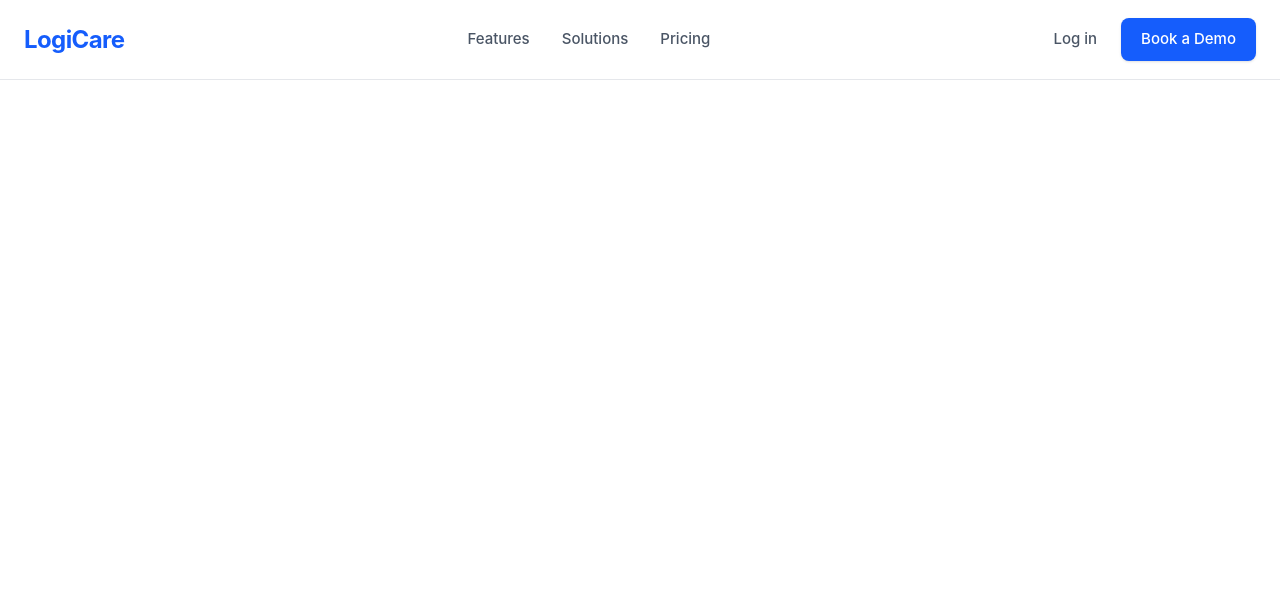
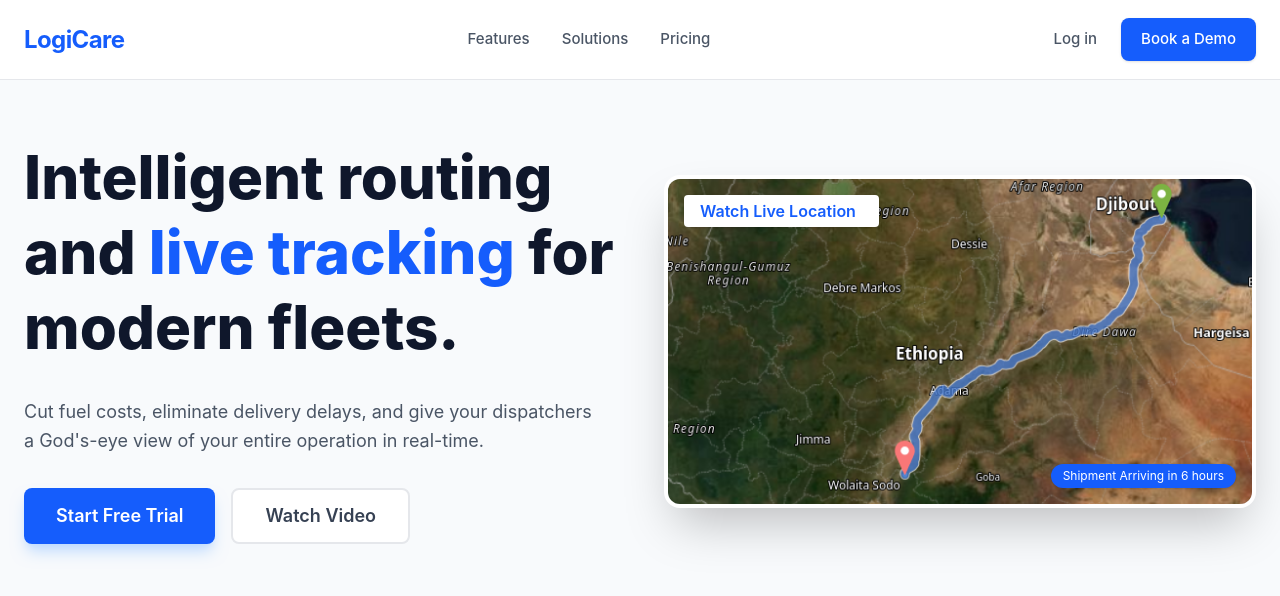
Before and after one commit to Kbrom-Mehari/logistics-platform-web, a React (Vite) app: page / in a window 1280 px wide. Shown: the top 596 px of the page. Built offline with nearby package versions, Linux system fonts and the light colour scheme.

Commit message:
added router

```diff
--- a/src/layouts/LandingLayout.tsx
+++ b/src/layouts/LandingLayout.tsx
@@ -1,11 +1,7 @@
-import React from "react";
-
-interface LandingLayoutProps {
-    children: React.ReactNode;
-}
+import {Outlet} from "react-router-dom";
 
 
-export default function LandingLayout({ children }: LandingLayoutProps) {
+export default function LandingLayout() {
     return (
         <div className="h-screen bg-white font-sans text-slate-900 selection:bg-blue-500 selection:text-white scrollbar-none overflow-auto">
 
@@ -18,9 +14,9 @@ export default function LandingLayout({ children }: LandingLayoutProps) {
 
                 {/* Centered Links */}
                 <nav className="hidden md:flex space-x-8 text-[15px] font-medium text-gray-600">
-                    <a href="#features" className="hover:text-blue-600 transition">Features</a>
-                    <a href="#solutions" className="hover:text-blue-600 transition">Solutions</a>
-                    <a href="#pricing" className="hover:text-blue-600 transition">Pricing</a>
+                    <a href="/features" className="hover:text-blue-600 transition">Features</a>
+                    <a href="/solutions" className="hover:text-blue-600 transition">Solutions</a>
+                    <a href="/pricing" className="hover:text-blue-600 transition">Pricing</a>
                 </nav>
 
                 {/* Auth / CTA */}
@@ -33,7 +29,7 @@ export default function LandingLayout({ children }: LandingLayoutProps) {
             </header>
 
             <main className="min-h-screen ">
-                {children}
+                <Outlet />
             </main>
 
         </div>
```
